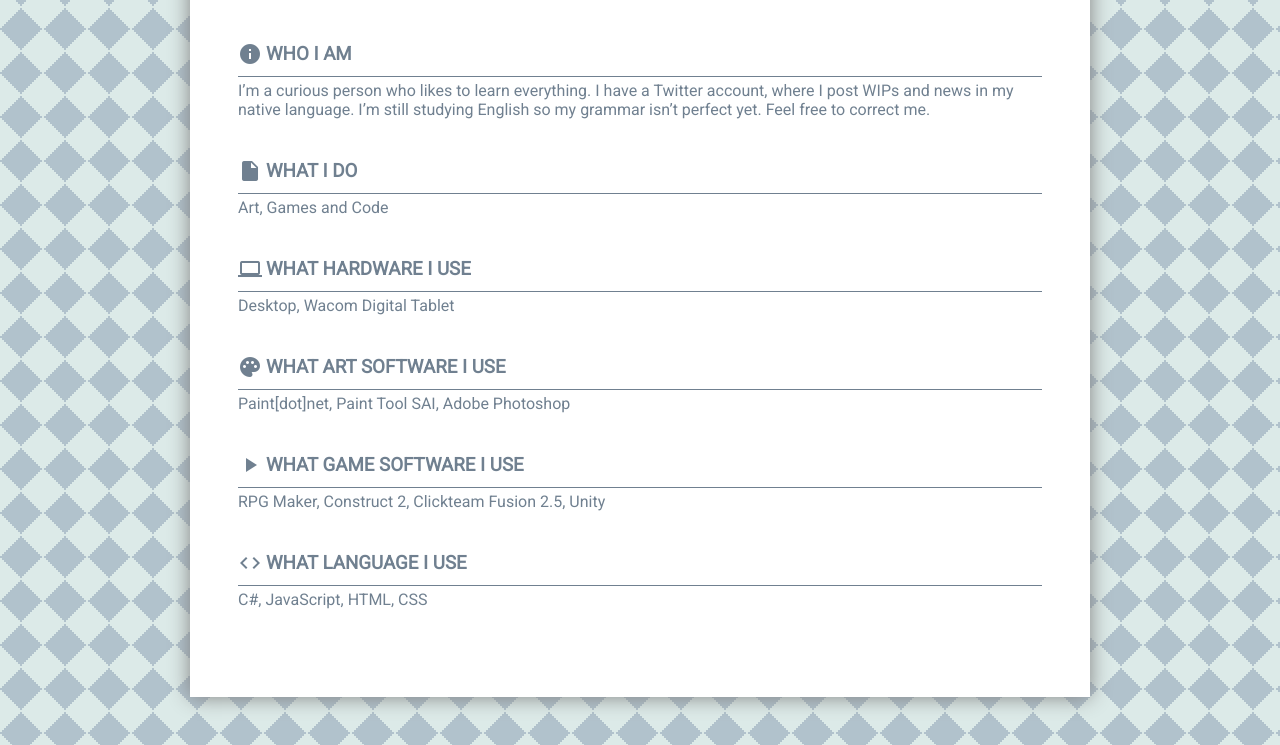
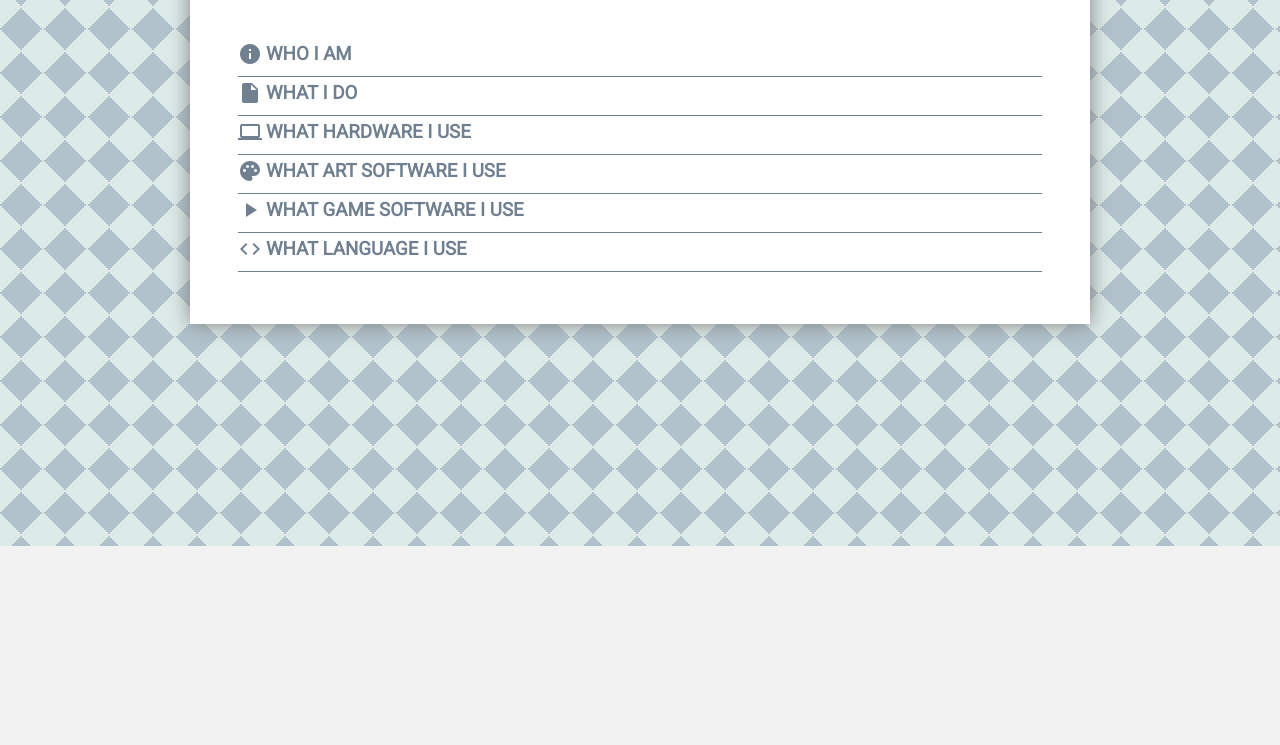
Before and after one commit to MerciaCristina/MerciaCristina.github.io, a website: page index.html in a window 1280 px wide. Shown: the part 254-999 px from the top of the page. After the commit the page ends 800 px from the top, so only its background shows below. Drawn offline with Linux system fonts and the light colour scheme.

Commit message:
added slider

```diff
--- a/assets/css/templates/_about.scss
+++ b/assets/css/templates/_about.scss
@@ -66,11 +66,20 @@
       padding-bottom: 10px;
       border-bottom: 1px solid #708090;
       margin-bottom: 10px;
+      cursor: pointer;
 
       &+div{
         color: #708090;
-        margin-bottom: 40px;
       }
+    }
+    .slider {
+      overflow-y: hidden;
+      height: 50px;
+      transition-property: height;
+      transition-duration: .5s;
+    }
+    .slider.closed {
+      height: 0;
     }
   }
 }
--- a/index.html
+++ b/index.html
@@ -41,39 +41,41 @@
         </div>
         <div class="body p-5">
             <div>
-                <h3 class="mb-1 center-icon"><i class="material-icons mr-1">info</i>Who I am</h3>
-                <div>
-                    I’m a curious person who likes to learn everything. I have a Twitter account, where I post WIPs and news in my native language. I’m still studying English so my grammar isn’t perfect yet. Feel free to correct me.
+                <h3 onclick="trigger('section')" class="mb-1 center-icon"><i class="material-icons mr-1">info</i>Who I am</h3>
+                <div id="section" class="slider closed">
+                    <div>
+                        I’m a curious person who likes to learn everything. I have a Twitter account, where I post WIPs and news in my native language. I’m still studying English so my grammar isn’t perfect yet. Feel free to correct me.
+                    </div>
                 </div>
             </div>
             <div>
-                <h3 class="mb-1 center-icon"><i class="material-icons mr-1">insert_drive_file</i>What I do</h3>
-                <div>
+                <h3 onclick="trigger('section-2')" class="mb-1 center-icon"><i class="material-icons mr-1">insert_drive_file</i>What I do</h3>
+                <div id="section-2" class="slider closed">
                     Art, Games and Code
                 </div>
             </div>
             <div>
-                <h3 class="mb-1 center-icon"><i class="material-icons mr-1">computer</i>What hardware I use</h3>
-                <div>
+                <h3 onclick="trigger('section-3')" class="mb-1 center-icon"><i class="material-icons mr-1">computer</i>What hardware I use</h3>
+                <div id="section-3" class="slider closed">
                     Desktop, Wacom Digital Tablet
                 </div>
             </div>
             <div>
-                <h3 class="mb-1 center-icon"><i class="material-icons mr-1">palette</i>What art software I use</h3>
-                <div>
+                <h3 onclick="trigger('section-4')" class="mb-1 center-icon"><i class="material-icons mr-1">palette</i>What art software I use</h3>
+                <div id="section-4" class="slider closed">
                     Paint[dot]net, Paint Tool SAI, Adobe Photoshop
                 </div>
             </div>
             <div>
-                <h3 class="mb-1 center-icon"><i class="material-icons mr-1">play_arrow</i>What game software I use</h3>
-                <div>
+                <h3 onclick="trigger('section-5')" class="mb-1 center-icon"><i class="material-icons mr-1">play_arrow</i>What game software I use</h3>
+                <div id="section-5" class="slider closed">
                     RPG Maker, Construct 2, Clickteam Fusion 2.5, Unity
                 </div>
             </div>
             <div>
-                <h3 class="mb-1 center-icon"><i class="material-icons mr-1">code</i>What language I use</h3>
-                <div>
-                    C#, JavaScript, HTML, CSS
+                <h3 onclick="trigger('section-6')" class="mb-1 center-icon"><i class="material-icons mr-1">code</i>What language I use</h3>
+                <div id="section-6" class="slider closed">
+                    C#, JavaScript
                 </div>
             </div>
         </div>
--- a/index.js
+++ b/index.js
@@ -1,3 +1,7 @@
+function trigger(id) {
+    document.getElementById(id).classList.toggle('closed');
+};
+
 // let sections = {
 //   0: document.querySelector(`#section`),
 //   1: document.querySelector(`#section-2`),
```
Also changed, not shown: assets/css/index.css, 1 other file.
